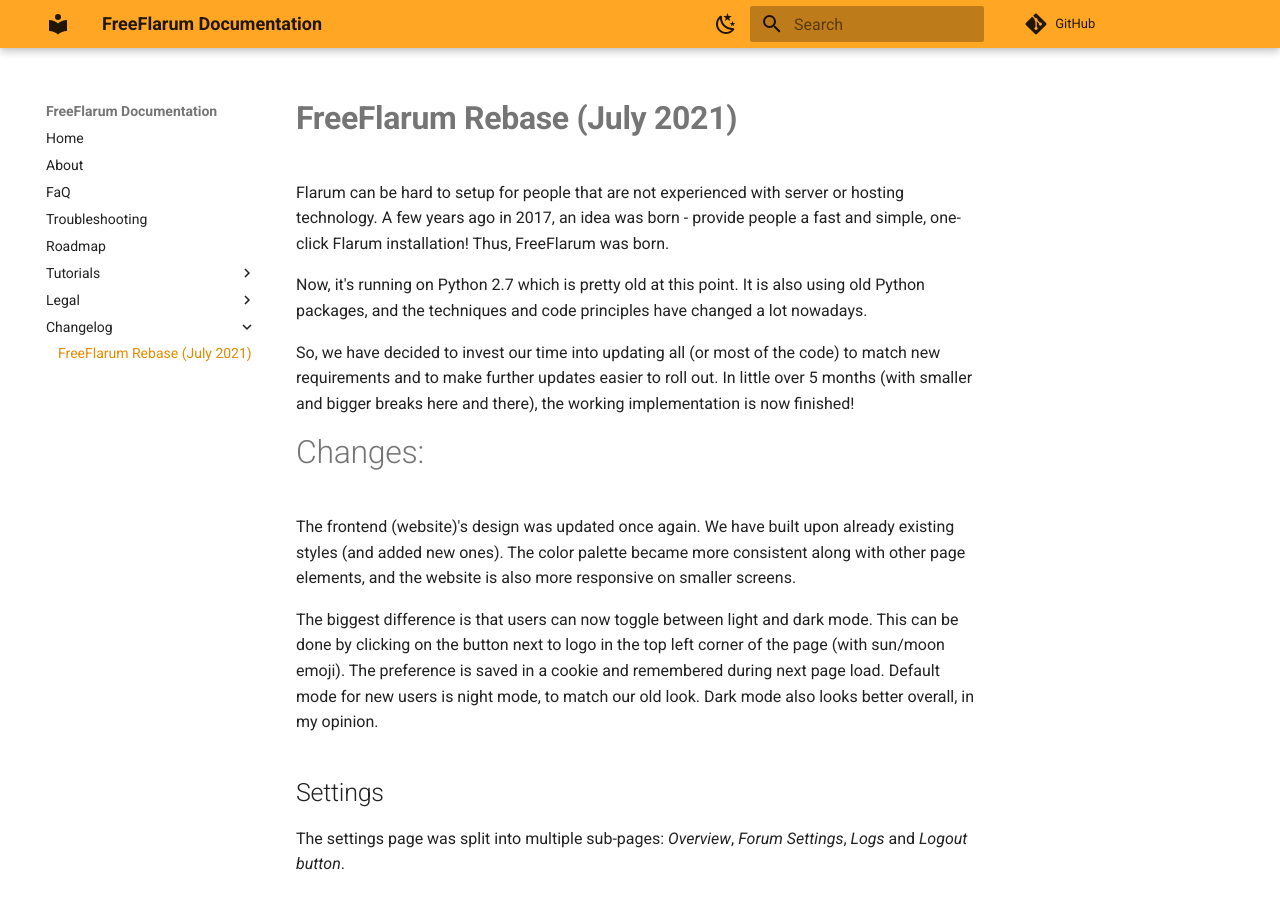
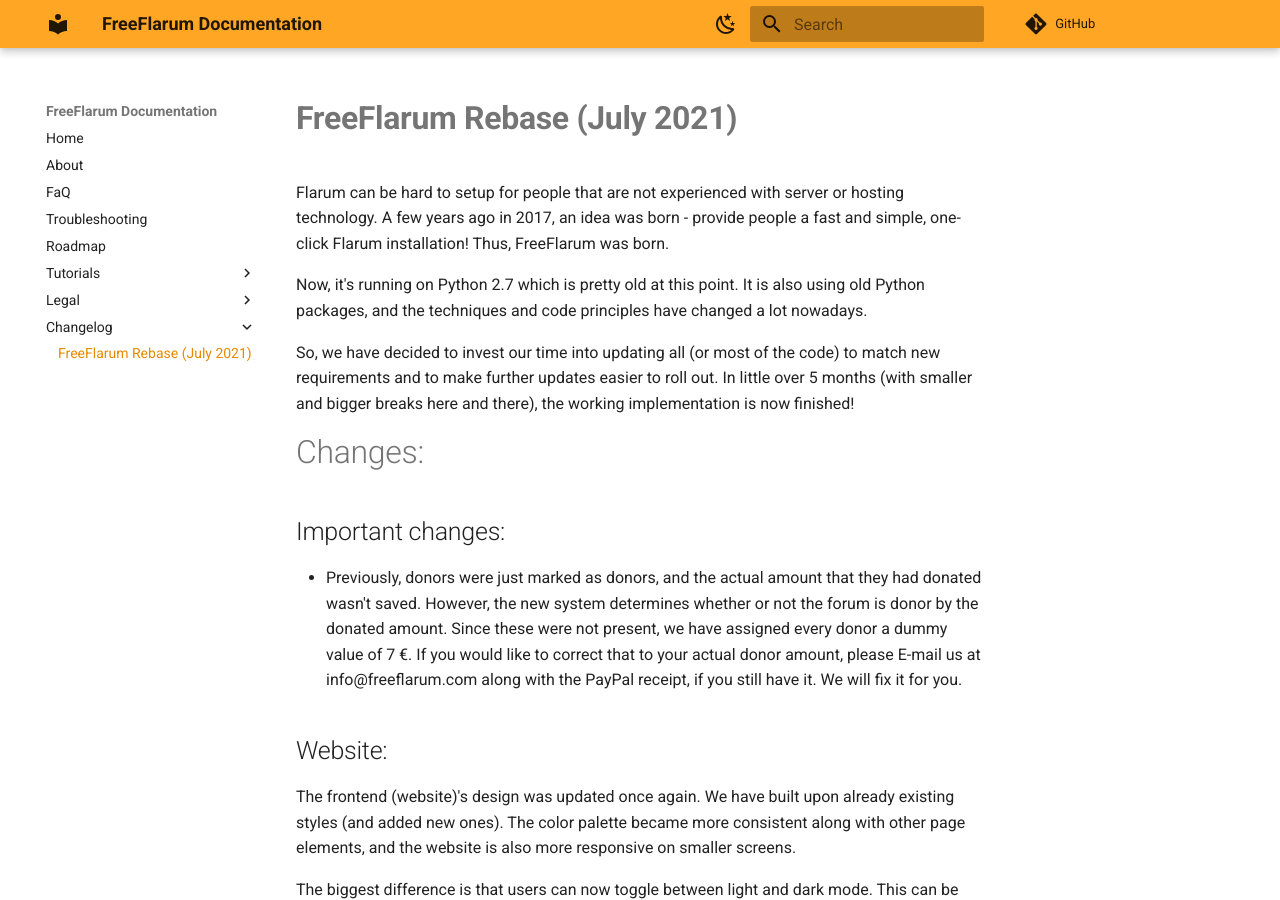
Before and after one commit to FreeFlarum/freeflarum.com, an MkDocs documentation site: the page built from docs/changelog/freeflarum-v3.0.md, in a window 1280 px wide and 900 px high. Built offline with MkDocs 1.6.1 and Material for MkDocs 9.7.7, drawn with Linux system fonts in a browser that asks for light colours; comment, search, counter and statistics services are not loaded.

Commit message:
Update freeflarum-v3.0.md

```diff
--- a/docs/changelog/freeflarum-v3.0.md
+++ b/docs/changelog/freeflarum-v3.0.md
@@ -7,6 +7,11 @@
 So, we have decided to invest our time into updating all (or most of the code) to match new requirements and to make further updates easier to roll out. In little over 5 months (with smaller and bigger breaks here and there), the working implementation is now finished!
 
 # Changes:
+
+## Important changes:
+- Previously, donors were just marked as donors, and the actual amount that they had donated wasn't saved. However, the new system determines whether or not the forum is donor by the donated amount. Since these were not present, we have assigned every donor a dummy value of 7 €. If you would like to correct that to your actual donor amount, please E-mail us at info@freeflarum.com along with the PayPal receipt, if you still have it. We will fix it for you.
+
+## Website:
 
 The frontend (website)'s design was updated once again. We have built upon already existing styles (and added new ones). The color palette became more consistent along with other page elements, and the website is also more responsive on smaller screens.
 
```
